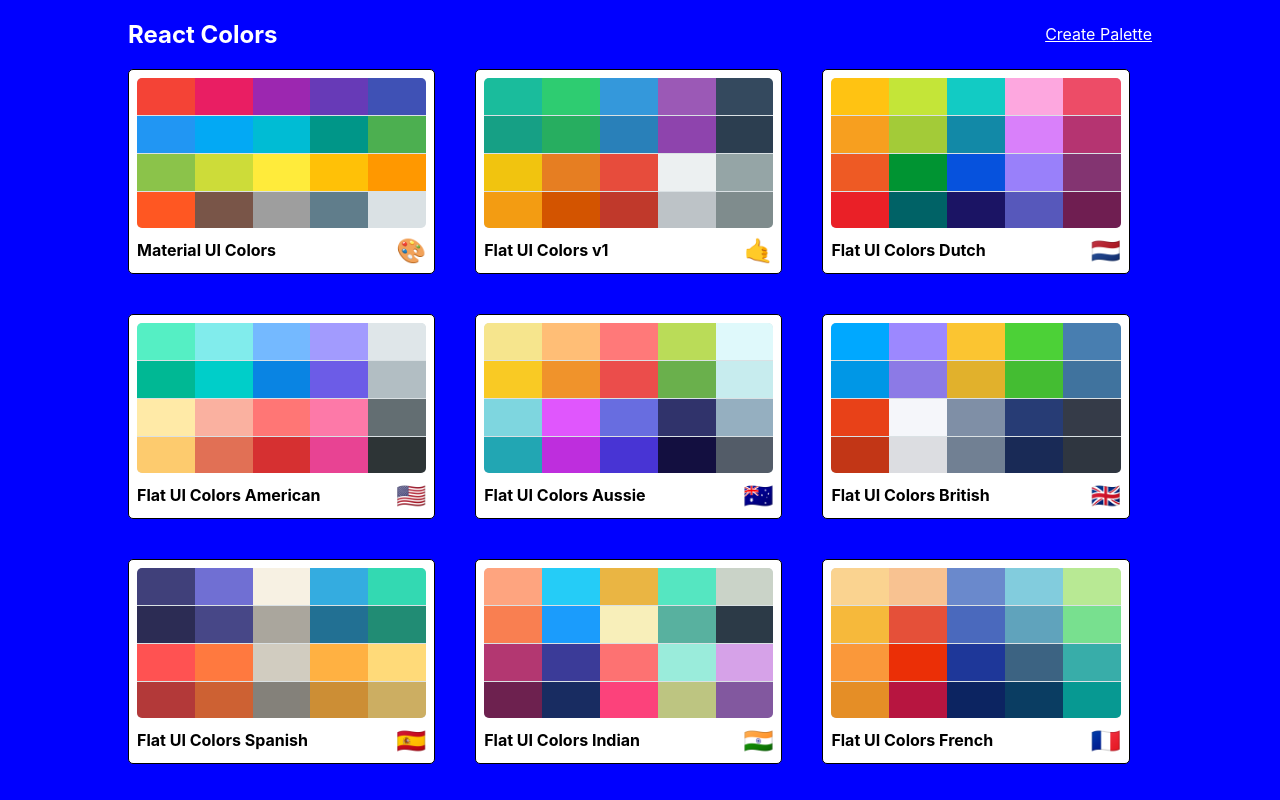
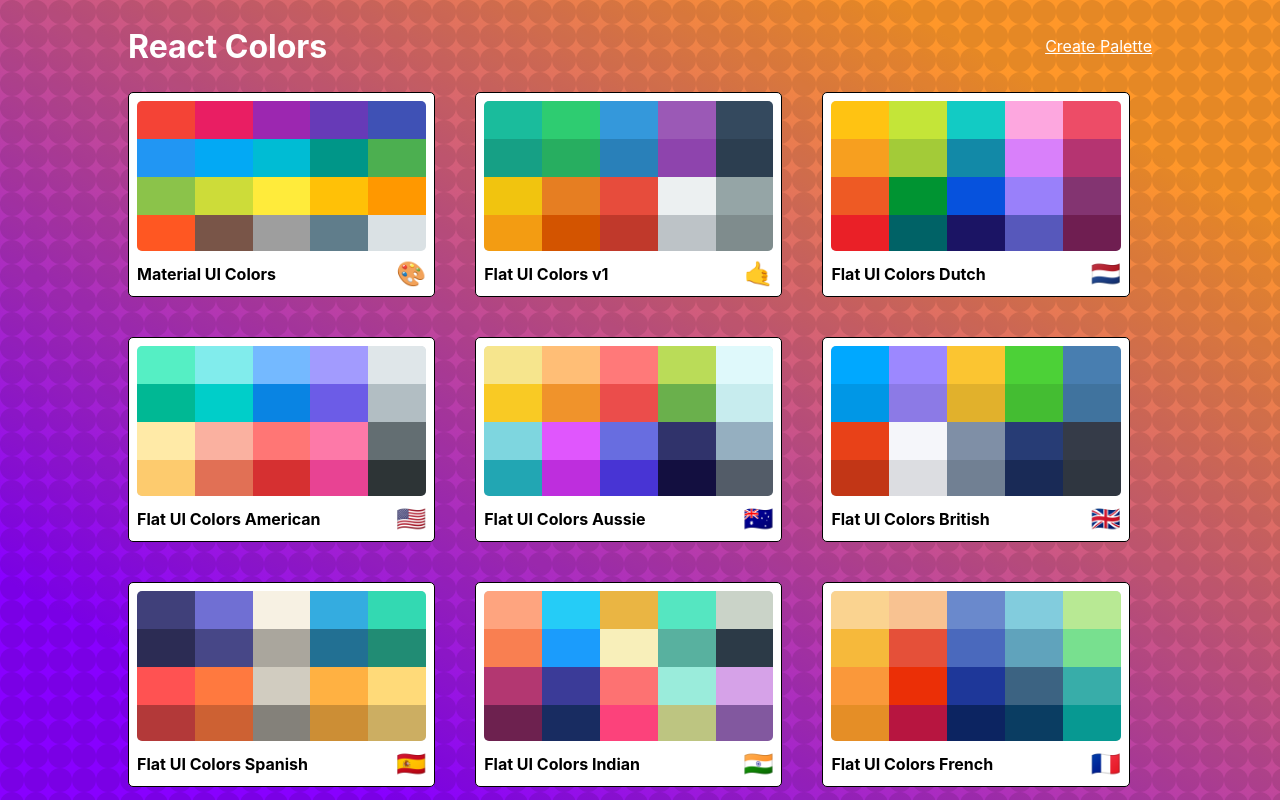
Before and after one commit to KSSidhu/ColorBox, a React (Create React App) app: page / in a window 1280 px wide. Built offline with nearby package versions, Linux system fonts and the light colour scheme.

Commit message:
Add bg svg to PaletteList

```diff
--- a/src/PaletteList.js
+++ b/src/PaletteList.js
@@ -15,7 +15,7 @@ class PaletteList extends Component {
 			<div className={classes.root}>
 				<div className={classes.container}>
 					<nav className={classes.nav}>
-						<h1>React Colors</h1>
+						<h1 className={classes.heading}>React Colors</h1>
 						<Link to="/palette/new">Create Palette</Link>
 					</nav>
 					<div className={classes.palettes}>
--- a/src/styles/PaletteListStyles.js
+++ b/src/styles/PaletteListStyles.js
@@ -1,12 +1,19 @@
 import sizes from './sizes';
+import bg from '../img/bg.svg';
 
 export default {
 	root: {
-		backgroundColor: 'blue',
 		height: '100vh',
 		display: 'flex',
 		alignItems: 'flex-start',
-		justifyContent: 'center'
+		justifyContent: 'center',
+		/* background by SVGBackgrounds.com */
+		backgroundColor: '#000000',
+		backgroundImage: `url(${bg})`,
+		overflow: 'scroll'
+	},
+	heading: {
+		fontSize: '2rem'
 	},
 	container: {
 		width: '50%',
@@ -42,7 +49,7 @@ export default {
 		},
 		[sizes.down('xs')]: {
 			gridTemplateColumns: 'repeat(1, 100%)',
-			gridGap: '1rem'
+			gridGap: '1.4rem'
 		}
 	}
 };
```
Also changed, not shown: src/img/bg.svg (added).
